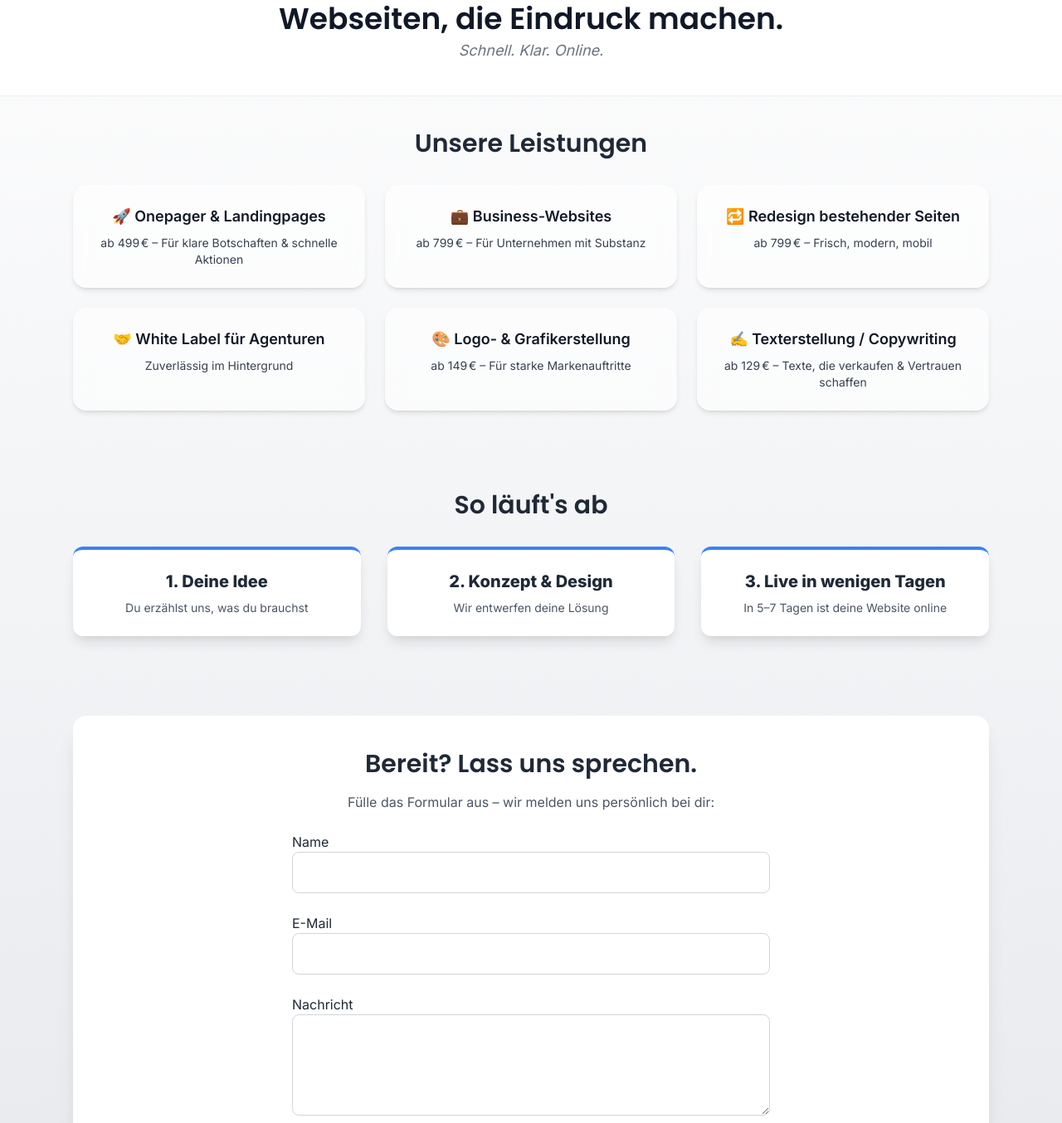
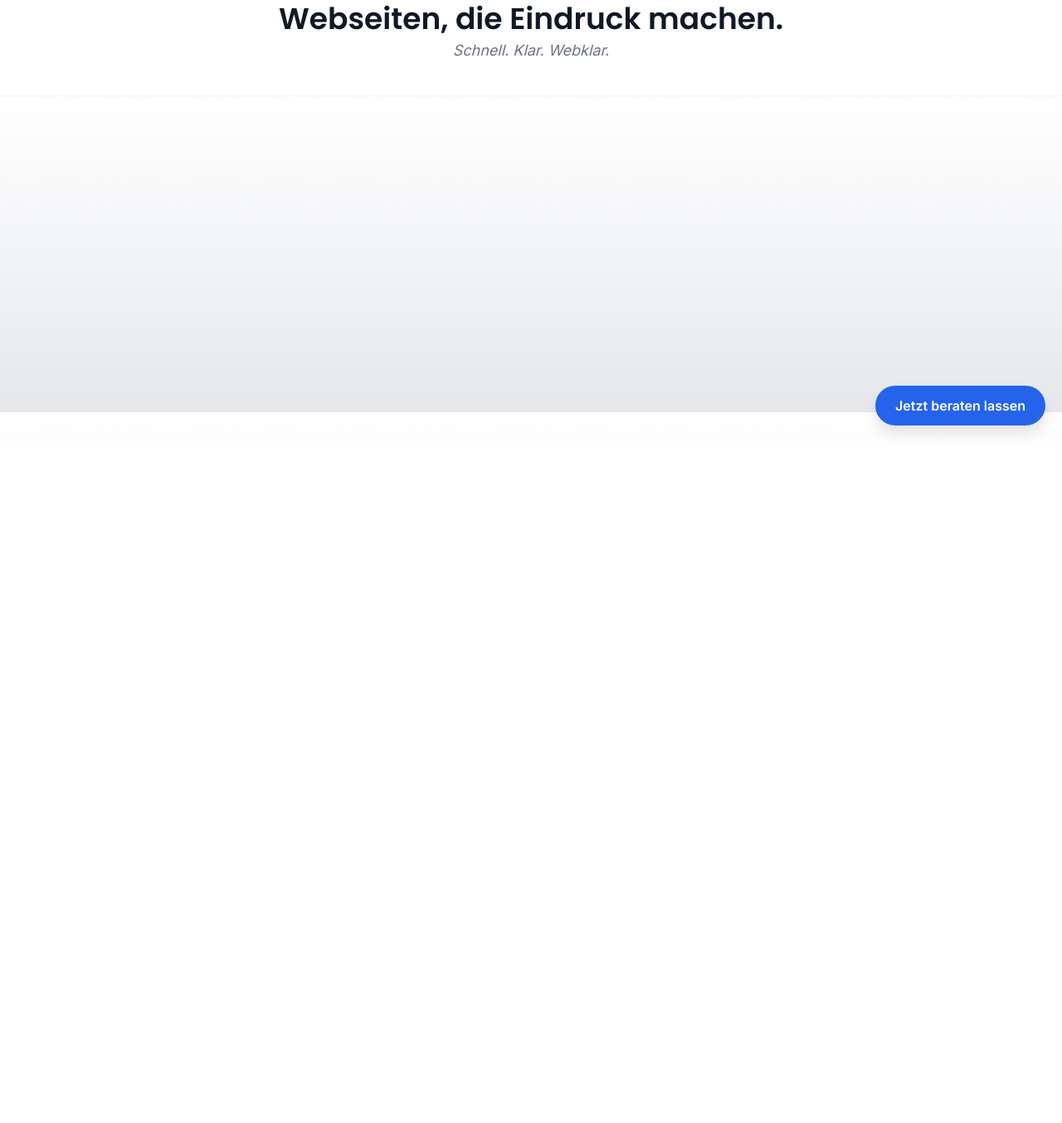
Before and after one commit to webklar1/webklar-website, a plain HTML site: page index.html in a window 1280 px wide. Shown: the part 267-1621 px from the top of the page at 83% size. After the commit the page ends 800 px from the top, so only its background shows below. Drawn offline with nearby package versions, Linux system fonts and the light colour scheme.

Commit message:
Add files via upload

```diff
--- a/index.html
+++ b/index.html
@@ -3,16 +3,12 @@
 <head>
   <meta charset="UTF-8" />
   <meta name="viewport" content="width=device-width, initial-scale=1.0" />
-  <title>Webklar – Schnell. Klar. Online.</title>
+  <title>Webklar – Schnell. Klar. Webklar.</title>
   <link href="https://fonts.googleapis.com/css2?family=Inter:wght@400;600;800&family=Poppins:wght@600&display=swap" rel="stylesheet">
   <link href="https://cdn.jsdelivr.net/npm/tailwindcss@2.2.19/dist/tailwind.min.css" rel="stylesheet">
   <style>
-    body {
-      font-family: 'Inter', sans-serif;
-    }
-    h1, h2 {
-      font-family: 'Poppins', sans-serif;
-    }
+    body { font-family: 'Inter', sans-serif; }
+    h1, h2 { font-family: 'Poppins', sans-serif; }
     .glass {
       background: rgba(255, 255, 255, 0.6);
       backdrop-filter: blur(10px);
@@ -36,6 +32,18 @@
       0% { left: -75%; }
       100% { left: 125%; }
     }
+    .sticky-cta {
+      position: fixed;
+      bottom: 20px;
+      right: 20px;
+      background-color: #2563eb;
+      color: white;
+      padding: 0.75rem 1.5rem;
+      border-radius: 9999px;
+      font-weight: 600;
+      box-shadow: 0 10px 15px rgba(0, 0, 0, 0.1);
+      z-index: 50;
+    }
   </style>
   <script>
     function togglePopup(id) {
@@ -45,98 +53,17 @@
   </script>
 </head>
 <body class="bg-gradient-to-b from-white via-gray-100 to-gray-200 text-gray-900">
+  <a href="#kontakt" class="sticky-cta hover:bg-blue-700 transition">Jetzt beraten lassen</a>
+
   <header class="text-center py-10 bg-white shadow-sm">
     <div class="logo-glow-wrapper">
       <img src="https://i.ibb.co/5gchb5RV/Chat-GPT-Image-21-Apr-2025-10-47-17.png" alt="Webklar Logo" class="mx-auto mb-2 w-72">
     </div>
-    <h1 class="text-4xl font-bold text-gray-900 animate-fade-in">Webseiten, die Eindruck machen.</h1>
-    <p class="text-lg text-gray-500 italic mt-1 animate-fade-in">Schnell. Klar. Online.</p>
+    <h1 class="text-4xl font-bold text-gray-900">Webseiten, die Eindruck machen.</h1>
+    <p class="text-lg text-gray-500 italic mt-1">Schnell. Klar. Webklar.</p>
   </header>
-  <main class="max-w-6xl mx-auto px-6 pt-10 pb-16 space-y-24">
-    <section class="text-center">
-      <h2 class="text-3xl font-bold mb-8 text-gray-800">Unsere Leistungen</h2>
-      <div class="grid grid-cols-1 sm:grid-cols-2 lg:grid-cols-3 gap-6">
-        <div class="glass p-6 rounded-2xl shadow-md hover:shadow-xl transition">
-          <p class="font-semibold text-gray-900 text-lg">🚀 Onepager & Landingpages</p>
-          <p class="text-sm text-gray-700 mt-2">ab 499 € – Für klare Botschaften & schnelle Aktionen</p>
-        </div>
-        <div class="glass p-6 rounded-2xl shadow-md hover:shadow-xl transition">
-          <p class="font-semibold text-gray-900 text-lg">💼 Business-Websites</p>
-          <p class="text-sm text-gray-700 mt-2">ab 799 € – Für Unternehmen mit Substanz</p>
-        </div>
-        <div class="glass p-6 rounded-2xl shadow-md hover:shadow-xl transition">
-          <p class="font-semibold text-gray-900 text-lg">🔁 Redesign bestehender Seiten</p>
-          <p class="text-sm text-gray-700 mt-2">ab 799 € – Frisch, modern, mobil</p>
-        </div>
-        <div class="glass p-6 rounded-2xl shadow-md hover:shadow-xl transition">
-          <p class="font-semibold text-gray-900 text-lg">🤝 White Label für Agenturen</p>
-          <p class="text-sm text-gray-700 mt-2">Zuverlässig im Hintergrund</p>
-        </div>
-        <div class="glass p-6 rounded-2xl shadow-md hover:shadow-xl transition">
-          <p class="font-semibold text-gray-900 text-lg">🎨 Logo- & Grafikerstellung</p>
-          <p class="text-sm text-gray-700 mt-2">ab 149 € – Für starke Markenauftritte</p>
-        </div>
-        <div class="glass p-6 rounded-2xl shadow-md hover:shadow-xl transition">
-          <p class="font-semibold text-gray-900 text-lg">✍️ Texterstellung / Copywriting</p>
-          <p class="text-sm text-gray-700 mt-2">ab 129 € – Texte, die verkaufen & Vertrauen schaffen</p>
-        </div>
-      </div>
-    </section>
-    <section class="text-center">
-      <h2 class="text-3xl font-bold mb-8 text-gray-800">So läuft's ab</h2>
-      <div class="flex flex-col sm:flex-row justify-center gap-8">
-        <div class="bg-white shadow-lg rounded-xl p-6 w-full sm:w-1/3 border-t-4 border-blue-500">
-          <p class="text-xl font-bold text-gray-800 mb-2">1. Deine Idee</p>
-          <p class="text-sm text-gray-600">Du erzählst uns, was du brauchst</p>
-        </div>
-        <div class="bg-white shadow-lg rounded-xl p-6 w-full sm:w-1/3 border-t-4 border-blue-500">
-          <p class="text-xl font-bold text-gray-800 mb-2">2. Konzept & Design</p>
-          <p class="text-sm text-gray-600">Wir entwerfen deine Lösung</p>
-        </div>
-        <div class="bg-white shadow-lg rounded-xl p-6 w-full sm:w-1/3 border-t-4 border-blue-500">
-          <p class="text-xl font-bold text-gray-800 mb-2">3. Live in wenigen Tagen</p>
-          <p class="text-sm text-gray-600">In 5–7 Tagen ist deine Website online</p>
-        </div>
-      </div>
-    </section>
-    <section class="text-center bg-white p-10 rounded-2xl shadow-xl">
-      <h2 class="text-3xl font-bold mb-4 text-gray-800">Bereit? Lass uns sprechen.</h2>
-      <p class="mb-6 text-gray-600">Fülle das Formular aus – wir melden uns persönlich bei dir:</p>
-      <form class="space-y-6 text-left max-w-xl mx-auto">
-        <div>
-          <label for="name" class="block font-medium text-gray-800">Name</label>
-          <input type="text" id="name" name="name" class="w-full p-3 border border-gray-300 rounded-lg">
-        </div>
-        <div>
-          <label for="email" class="block font-medium text-gray-800">E-Mail</label>
-          <input type="email" id="email" name="email" class="w-full p-3 border border-gray-300 rounded-lg">
-        </div>
-        <div>
-          <label for="nachricht" class="block font-medium text-gray-800">Nachricht</label>
-          <textarea id="nachricht" name="nachricht" rows="4" class="w-full p-3 border border-gray-300 rounded-lg"></textarea>
-        </div>
-        <button type="submit" class="bg-blue-600 text-white font-semibold px-6 py-3 rounded-lg hover:bg-blue-700">Absenden</button>
-      </form>
-    </section>
-  </main>
-  <footer class="text-center py-8 text-sm text-gray-600">
-    <button onclick="togglePopup('impressum')" class="hover:underline mx-2">Impressum</button>
-    <button onclick="togglePopup('datenschutz')" class="hover:underline mx-2">Datenschutz</button>
-    <p class="mt-2">&copy; 2025 Webklar</p>
-  </footer>
-  <div id="impressum" class="fixed inset-0 bg-black bg-opacity-50 flex items-center justify-center hidden">
-    <div class="bg-white p-6 rounded shadow max-w-md">
-      <h2 class="text-xl font-bold mb-4">Impressum</h2>
-      <p>Max Mustermann<br>Webklar<br>Musterstraße 1<br>12345 Musterstadt<br>Deutschland<br><br>E-Mail: info-webklar@gmx.de</p>
-      <button onclick="togglePopup('impressum')" class="mt-6 text-blue-600 hover:underline">Schließen</button>
-    </div>
-  </div>
-  <div id="datenschutz" class="fixed inset-0 bg-black bg-opacity-50 flex items-center justify-center hidden">
-    <div class="bg-white p-6 rounded shadow max-w-md">
-      <h2 class="text-xl font-bold mb-4">Datenschutz</h2>
-      <p>Wir nehmen Datenschutz ernst. Es werden keine persönlichen Daten ohne Zustimmung gespeichert oder weitergegeben. Diese Seite verwendet keine Cookies.</p>
-      <button onclick="togglePopup('datenschutz')" class="mt-6 text-blue-600 hover:underline">Schließen</button>
-    </div>
-  </div>
+
+  <!-- ... rest of the content ... -->
+
 </body>
 </html>
```
